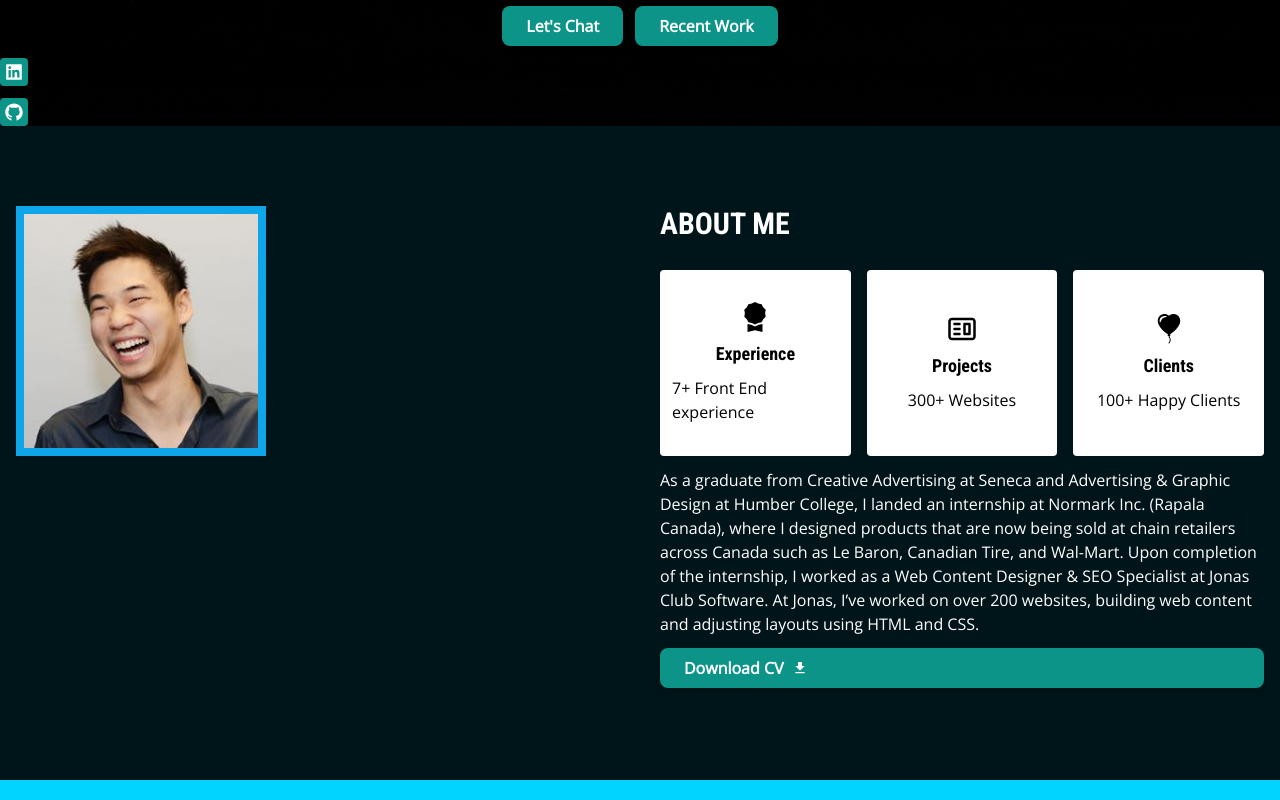
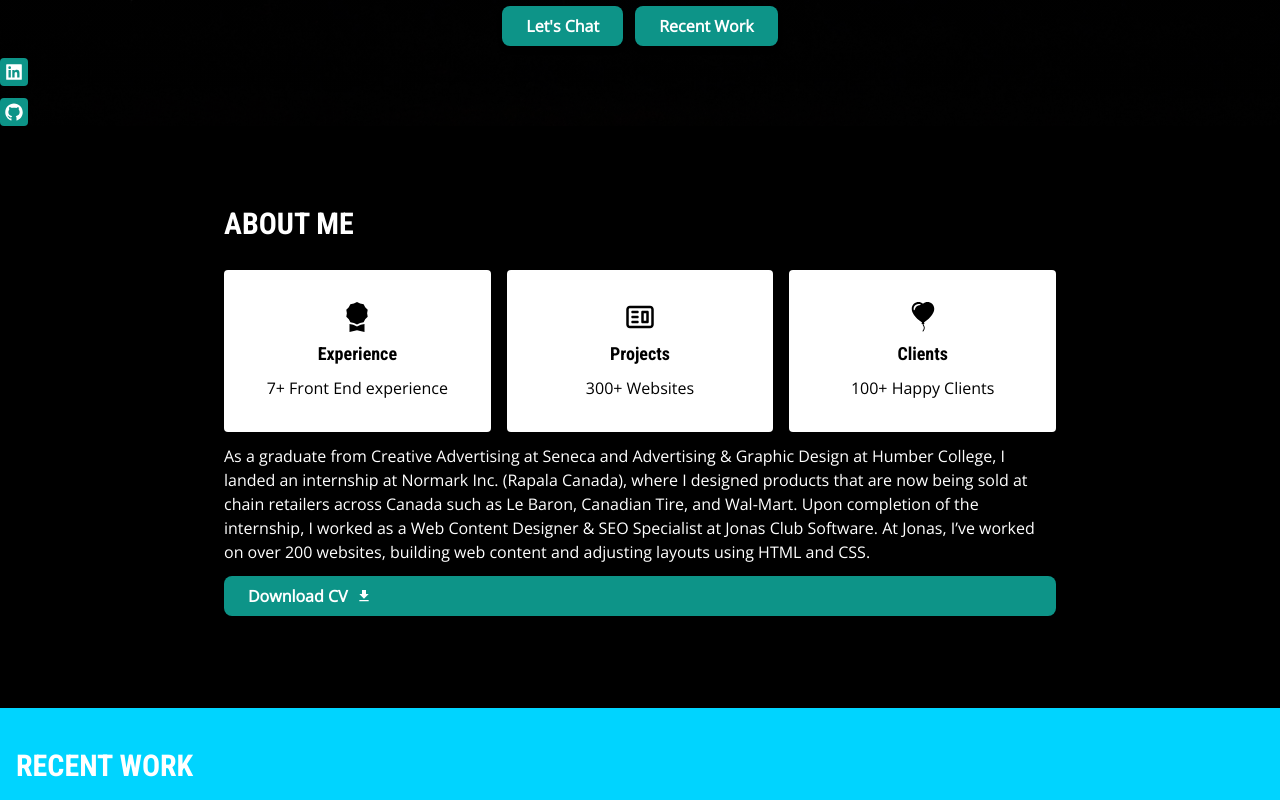
Before and after one commit to johnxlai/2023-portfolio, a React (Create React App) app: page / in a window 1280 px wide. Shown: the part 720-1520 px from the top of the page. Built offline with nearby package versions, Linux system fonts and the light colour scheme.

Commit message:
Update about us section

```diff
--- a/src/components/sections/about/About.js
+++ b/src/components/sections/about/About.js
@@ -7,16 +7,9 @@ import Card from '../../card/Card';
 
 const About = () => {
   return (
-    <section id="about" className="py-20 px-4 bg-secondary" data-aos="fade-in">
+    <section id="about" className="py-20 px-4 bg-black" data-aos="fade-in">
       <div className="container mx-auto flex gap-10">
-        <div className="md:w-1/2">
-          <img
-            className="w-full max-w-[250px] border-8 border-sky-500 hover:border-0 theme-transition"
-            src={ProfileImg}
-            alt="John Lai"
-          />
-        </div>
-        <div className="md:w-1/2">
+        <div className="md:w-8/12 mx-auto">
           <h3 className="section-heading">About Me</h3>
           <div className="cards grid grid-cols-3 gap-4">
             {AboutData.map((card) => {
```
Also changed, not shown: src/assets/images/canoe.jpg (added).
